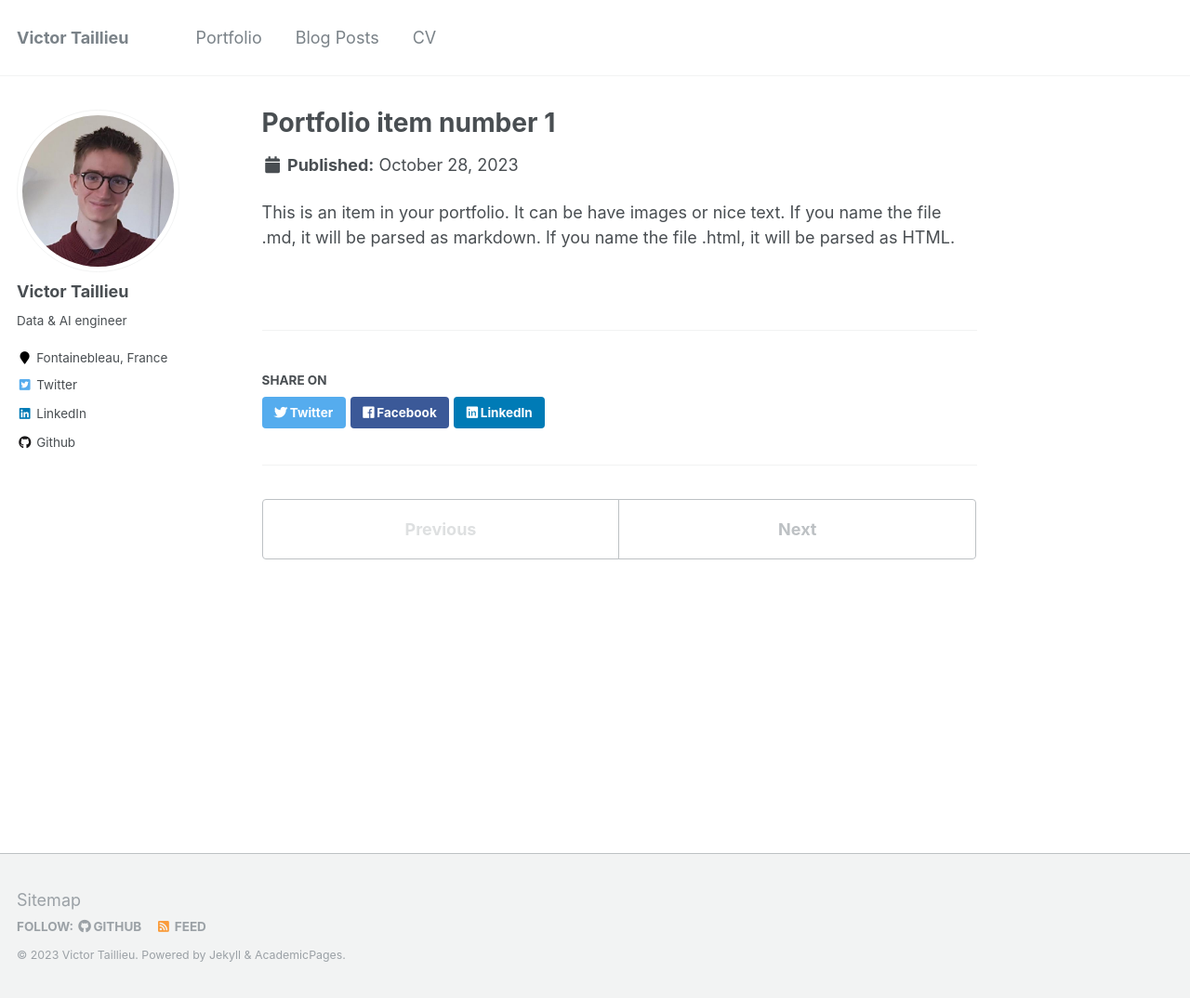
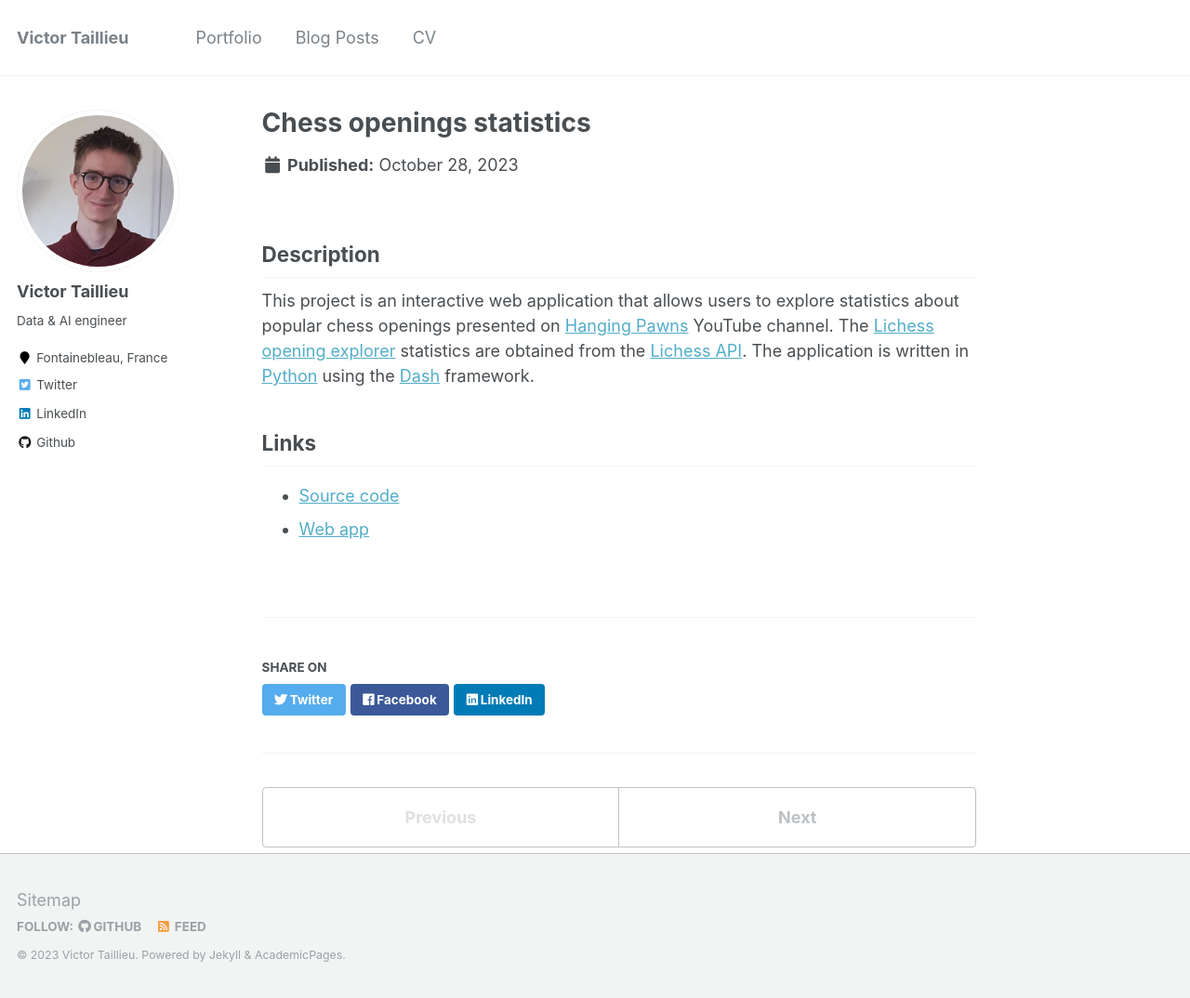
Before and after one commit to VictorTaillieu/victortaillieu.github.io, a Jekyll site: the page built from _portfolio/portfolio-1.md, in a window 1280 px wide and 1074 px high. Shown: the whole window at 93% size. Built offline with Jekyll 4.4.1, drawn with Linux system fonts in a browser that asks for light colours.

Commit message:
Add chess opening project to portfolio

```diff
--- a/_pages/portfolio.html
+++ b/_pages/portfolio.html
@@ -7,8 +7,8 @@ author_profile: true
 
 {% include base_path %}
 
-Page under construction, see my projects on <a href="https://github.com/VictorTaillieu">GitHub</a>.
+See all my projects on <a href="https://github.com/VictorTaillieu">GitHub</a>.
 
-<!-- {% for post in site.portfolio %}
+{% for post in site.portfolio %}
   {% include archive-single.html %}
-{% endfor %} -->
+{% endfor %}
--- a/_portfolio/portfolio-1.md
+++ b/_portfolio/portfolio-1.md
@@ -1,7 +1,14 @@
 ---
-title: "Portfolio item number 1"
-excerpt: "Short description of portfolio item number 1<br/><img src='/images/500x300.png'>"
+title: "Chess openings statistics"
+excerpt: "Web app to explore chess openings statistics <br/><img src='/images/chess-openings.png' width='500'>"
 collection: portfolio
 ---
 
-This is an item in your portfolio. It can be have images or nice text. If you name the file .md, it will be parsed as markdown. If you name the file .html, it will be parsed as HTML.
+## Description
+
+This project is an interactive web application that allows users to explore statistics about popular chess openings presented on [Hanging Pawns](https://www.youtube.com/@HangingPawns/playlists) YouTube channel. The [Lichess opening explorer](https://lichess.org/analysis#explorer) statistics are obtained from the [Lichess API](https://lichess.org/api). The application is written in [Python](https://www.python.org/) using the [Dash](https://dash.plotly.com/) framework.
+
+## Links
+
+- [Source code](https://github.com/VictorTaillieu/chess-openings)
+- [Web app](https://chess-openings.onrender.com/)
```
Also changed, not shown: images/chess-openings.png (added).
